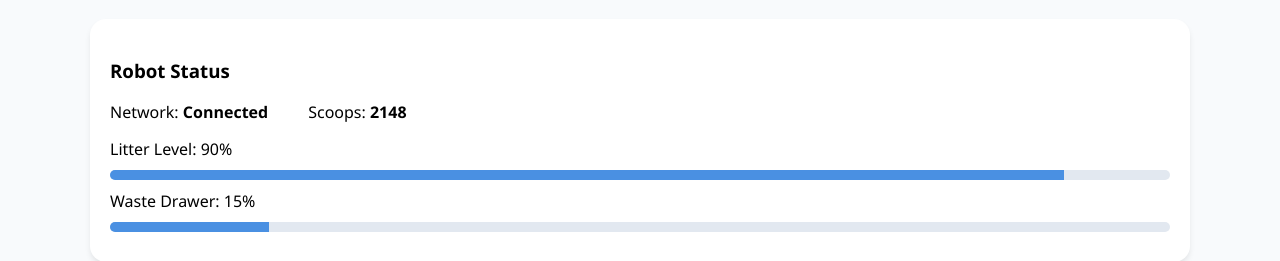
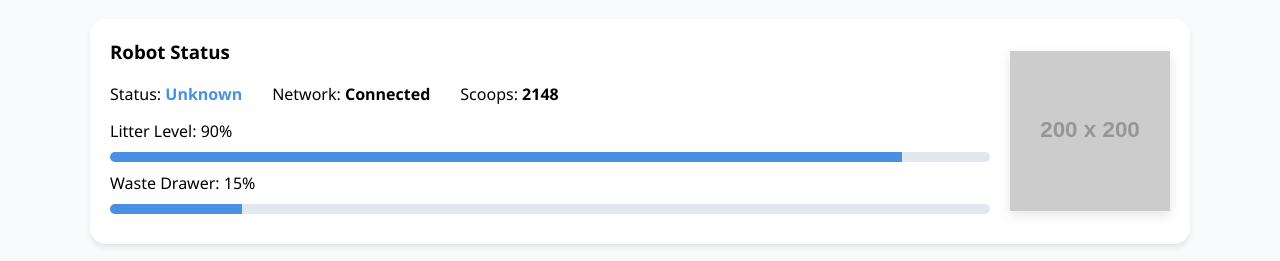
Before and after one commit to Benzino/litter-robot-dashboard, a plain HTML site: page index.html in a window 1280 px wide. Shown: the part 87-348 px from the top of the page. Drawn offline with nearby package versions, Linux system fonts and the light colour scheme; placeholder pictures from the web are drawn by us.

Commit message:
Update index.html

```diff
--- a/index.html
+++ b/index.html
@@ -15,10 +15,14 @@
         .progress-fill { height: 100%; background: var(--primary); transition: width 0.5s; }
         select { padding: 8px; border-radius: 8px; border: 1px solid #ddd; float: right; margin-top: -5px; }
         .header-wrap { display: flex; justify-content: space-between; align-items: center; margin-bottom: 15px; }
-
-        /* New chart wrapper classes to force height on mobile */
         .chart-wrapper-large { position: relative; height: 450px; width: 100%; }
         .chart-wrapper-standard { position: relative; height: 300px; width: 100%; }
+
+        /* New layout classes for the robot card */
+        .robot-card-layout { display: flex; justify-content: space-between; flex-wrap: wrap; gap: 20px; }
+        .robot-stats { flex: 1; min-width: 250px; }
+        .robot-image-container { display: flex; align-items: center; justify-content: center; }
+        .robot-image { max-height: 160px; object-fit: contain; filter: drop-shadow(0 4px 6px rgba(0,0,0,0.1)); }
     </style>
 </head>
 <body>
@@ -27,8 +31,11 @@
     <h1>🐈 Litter-Robot Dashboard</h1>
 
     <div class="card" style="margin-bottom: 20px;">
-        <h3>Robot Status</h3>
-        <div style="display: flex; flex-wrap: wrap; gap: 20px 40px;">
+        <div class="robot-card-layout">
+            <div class="robot-stats">
+                <h3 style="margin-top: 0;">Robot Status</h3>
+                <div style="display: flex; flex-wrap: wrap; gap: 15px 30px; margin-bottom: 15px;">
+                    <div>Status: <strong id="opStatus" style="color: var(--primary);">...</strong></div>
                     <div>Network: <strong id="netStatus">...</strong></div>
                     <div>Scoops: <strong id="scoopCount">...</strong></div>
                 </div>
@@ -37,6 +44,11 @@
                     <div class="progress-bar"><div id="litterBar" class="progress-fill" style="width: 0%"></div></div>
                     Waste Drawer: <span id="wastePct">0%</span>
                     <div class="progress-bar"><div id="wasteBar" class="progress-fill" style="width: 0%"></div></div>
+                </div>
+            </div>
+            <div class="robot-image-container">
+                <img src="lr4-white.png" onerror="this.src='https://placehold.co/200x200/ffffff/4a90e2?text=Upload+lr4-white.png+Here&font=Montserrat'" alt="White Litter-Robot 4" class="robot-image">
+            </div>
         </div>
     </div>
 
@@ -93,6 +105,8 @@
     }
 
     function renderStats() {
+        // Updated mappings
+        document.getElementById('opStatus').textContent = dashboardData.robot_metadata.status || "Unknown";
         document.getElementById('netStatus').textContent = dashboardData.robot_metadata.is_online ? "Connected" : "Offline";
         document.getElementById('scoopCount').textContent = dashboardData.robot_metadata.cycle_count;
         document.getElementById('litterPct').textContent = dashboardData.robot_metadata.litter_level + "%";
@@ -154,7 +168,7 @@
             type: 'scatter',
             data: { datasets: scatterData },
             options: {
-                maintainAspectRatio: false, // Let the CSS height control it
+                maintainAspectRatio: false,
                 scales: {
                     x: { title: {display: true, text: 'Time of Day (0-24h)'}, min: 0, max: 24 },
                     y: { type: 'time', time: { unit: 'day', displayFormats: { day: 'MMM d' } }, min: cutoff14.getTime(), max: new Date().getTime() }
@@ -174,7 +188,7 @@
                 data: p.history.filter(l => new Date(l.timestamp) > wCutoff).map(l => ({ x: l.timestamp, y: l.weight }))
             }))},
             options: {
-                maintainAspectRatio: false, // Let the CSS height control it
+                maintainAspectRatio: false,
                 scales: { x: { type: 'time', time: { unit: 'day', displayFormats: { day: 'MMM d' } } } }
             }
         });
@@ -199,7 +213,7 @@
             type: 'bar',
             data: { datasets: visitDatasets },
             options: {
-                maintainAspectRatio: false, // Let the CSS height control it
+                maintainAspectRatio: false,
                 scales: { x: { type: 'time', time: { unit: 'day', displayFormats: { day: 'MMM d' } } } }
             }
         });
```
Lines whose indentation alone changed are shown as unchanged.
